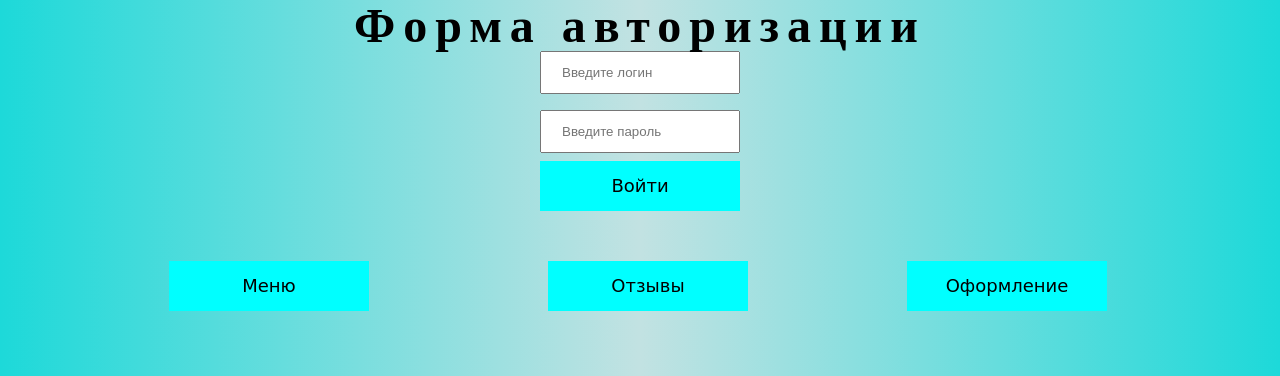
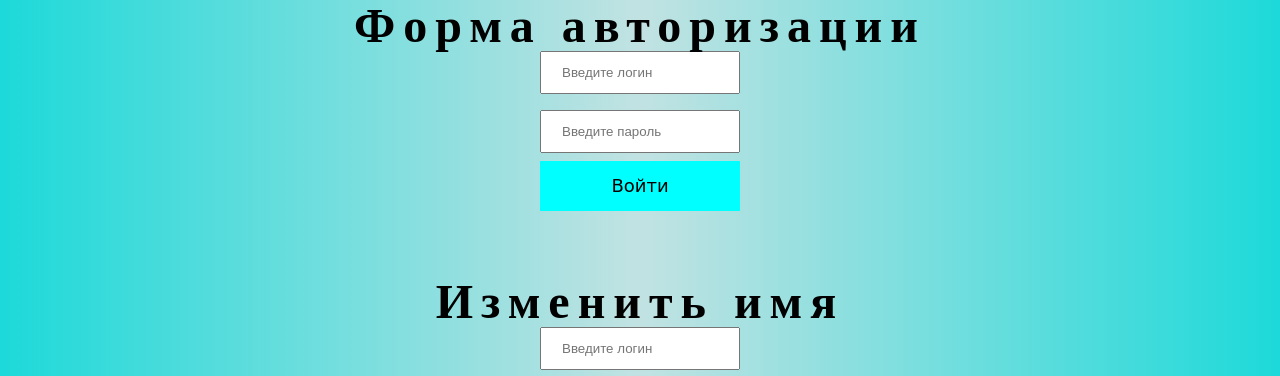
Before and after one commit to NikitaFin200/confectioneryWebsite, a PHP site: page /main.html in a window 1280 px wide; the page is wider, and only the part inside the window is pictured. Shown: the part 517-893 px from the top of that part. Run offline with PHP 8.4, Linux system fonts and the light colour scheme; data that the repository does not hold is empty.

Commit message:
new commit 27.03.2023

```diff
--- a/files/chek.php
+++ b/chek.php
@@ -23,7 +23,7 @@
         exit();
     }
 
-    $pass = md5($pass."nnniikita667872");
+    /*$pass = md5($pass."nnniikita667872");*/
 
     $link = new mysqli($serevername, $username, $password, $bdname);
 
--- a/main.html
+++ b/main.html
@@ -9,9 +9,9 @@
     <link rel="stylesheet" href="style1.css">
     <script src="myPhp.php"></script>
     <script src="chek.php"></script>
+    <script src="update.php"></script>
 
 </head>
-<body>
     <div class="container">
         <div class="Tortillo">
             <h1>Tortillo</h1>
@@ -20,11 +20,12 @@
 
     <div class="container">
         <div class = "row">
+
             <div class="col">
                 <div class="text_above_the_cake">
                     <h2>Форма регистрации</h2>
                 </div>
-                <form action="files/chek.php" method="post">
+                <form action="chek.php" method="post">
                     <input type="text" class="form-control" name="login"
                     id="login" placeholder="Введите логин"><br>
 
@@ -37,11 +38,12 @@
                 <button class="btn btn-success" type="submit">Зарегестрировать</button>
             </form>
         </div>
+
             <div class="col">
                 <div class="text_above_the_cake">
                     <h2>Форма авторизации</h2>
                 </div>
-            <form action="files/auth.php" method="post">
+                <form action="auth.php" method="post">
                     <input type="text" class="form-control" name="login"
                     id="login" placeholder="Введите логин"><br>
 
@@ -51,6 +53,40 @@
                 <button class="btn btn-success" type="submit">Войти</button>
                 </form>
             </div>
+
+            <div class="col">
+                <div class="text_above_the_cake">
+                    <h2>Изменить имя</h2>
+                </div>
+                <form action="update.php" method="post">
+                    <input type="text" class="form-control" name="login"
+                    id="login" placeholder="Введите логин"><br>
+
+                    <input type="password" class="form-control" name="pass"
+                    id="pass" placeholder="Введите пароль"><br>
+
+                    <input type="text" class="form-control" name="name"
+                    id="name" placeholder="Введите новое имя"><br>
+
+                    <button class="btn btn-success" type="submit">Изменить</button>
+                </form>
+            </div>
+
+            <div class="col">
+                <div class="text_above_the_cake">
+                    <h2>Удалить пользователя</h2>
+                </div>
+                <form action="delete.php" method="post">
+                    <input type="text" class="form-control" name="name"
+                    id="name" placeholder="Введите имя"><br>
+
+                    <input type="password" class="form-control" name="pass"
+                    id="pass" placeholder="Введите пароль"><br>
+
+                <button class="btn btn-success" type="submit">Удалить</button>
+                </form>
+            </div>
+
         </div>
     </div>
 
--- /dev/null
+++ b/update.php
@@ -0,0 +1,44 @@
+<?php
+    $serevername = "localhost";
+    $username = "root";
+    $password = "";
+    $bdname = "bd";
+
+    $login = htmlspecialchars(filter_var(trim($_POST['login'])));
+
+    $name = htmlspecialchars(filter_var(trim($_POST['name'])));
+
+    $pass = htmlspecialchars(filter_var(trim($_POST['pass'])));
+
+    $link = new mysqli($serevername, $username, $password, $bdname);
+
+    if($link->connect_error){
+        die("Connection failed: " . $link->connect_error);
+    }
+
+    $result = $link->query("UPDATE `user`
+                    SET `name` = '$name'
+                    WHERE `password` = '$pass'");
+
+    /*
+    $usert = array("name"=>$name);
+
+    if($result = TRUE){
+        print("Привет, " . $usert['name'] . ". Вы успешно поменяли имя.");
+    }
+    else{
+        print("No");
+    }
+
+    if(count($usert) == 0){
+        print("Такой пользователь не найден");
+        exit();
+    }
+    else{
+    print("Привет, " . $usert['name'] . ". Вы успешно поменяли имя.");
+    }
+    */
+
+    $mysql->close;
+    header('Location: http://project/сайт/confectioneryWebsite/main.html');
+?>
```
Also changed, not shown: auth.php (renamed from files/auth.php, +12 -0 lines), delete.php (added, +25 -0 lines). Lines whose indentation alone changed are shown as unchanged.
